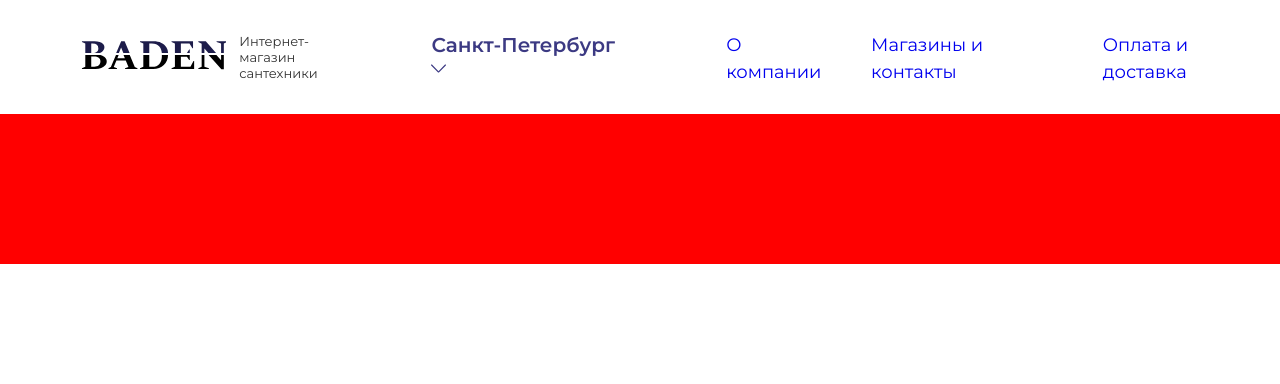
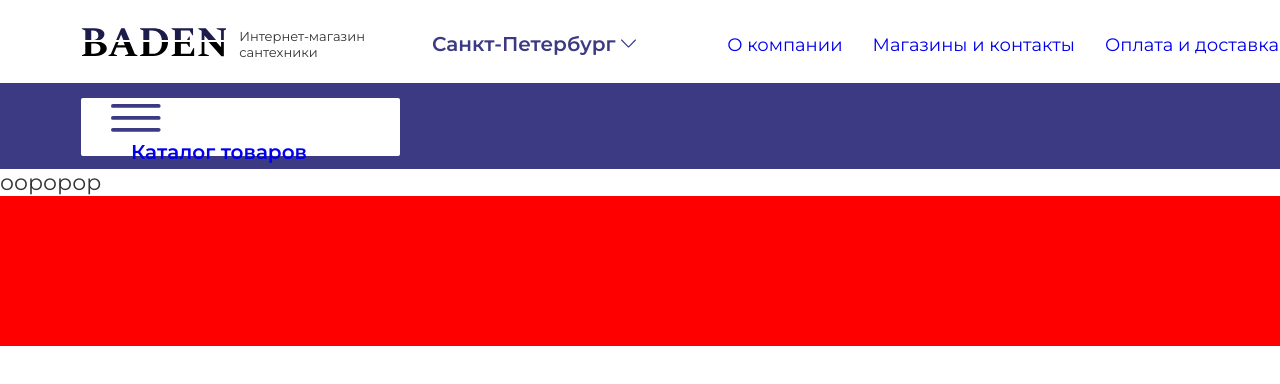
Before and after one commit to grebalexey/Baden, a plain HTML site: page index.html in a window 1280 px wide. Shown: the top 384 px of the page. Drawn offline with Linux system fonts and the light colour scheme.

Commit message:
немного

```diff
--- a/css/style.css
+++ b/css/style.css
@@ -2,10 +2,10 @@ body{
     padding: 0;
     margin: 0;
     height: 100%;
-    /* width: 94%; */
+    width: 1550px;
     display: flex;
     flex-direction: column;
-    font-family: 'Montserrat';
+    font-family: 'Montserrat', sans-serif;
     font-size: 22px;
     color: #333;
     line-height: normal;
@@ -38,7 +38,7 @@ body{
 .header-top{
     /* display: flex;
     align-items: center; */
-    height: 106px;
+    height: 75px;
     padding: 8px 0 0;
 }
 
@@ -89,6 +89,42 @@ body{
     font-weight: 400;
 }
 
+.header-bottom{
+    height: 86px;
+    flex-shrink: 0;
+    background: var(--baden, #3C3A83);
+    box-sizing: border-box;
+    padding: 15px 0 0;
+}
+
+.header-bottom__catalog{
+    width: 319px;
+    height: 58px;
+    flex-shrink: 0;
+    border-radius: 2px;
+    background: var(--ffffff, #FFF);
+    box-sizing: border-box;
+    padding: 15px 0 0 30px;
+    display: flex;
+    align-items: center;
+}
+
+.catalog__list{
+    text-decoration: none;
+    cursor: pointer;
+}
+
+.catalog__burger{
+    width: 20px;
+}
+
+.catalog__text{
+    margin-left: 20px;
+    font-size: 20px;
+    font-style: normal;
+    font-weight: 600;
+    line-height: normal;
+}
 
 .footer{
     height: 150px;
--- a/index.html
+++ b/index.html
@@ -44,11 +44,29 @@
             </div>
         </div>
         <div class="header-bottom">
-
+            <div class="container">
+                <div class="header-bottom__catalog">
+                    <a class="catalog__list" href="#">
+                        <div class="catalog__burger">
+                            <svg xmlns="http://www.w3.org/2000/svg" width="50" height="28" viewBox="0 0 50 28" fill="none">
+                                <rect width="49.6" height="3.82716" rx="1.91358" fill="#3C3A83"/>
+                                <rect y="12.037" width="49.6" height="3.82716" rx="1.91358" fill="#3C3A83"/>
+                                <rect width="49.6" height="3.82716" rx="1.91358" transform="matrix(1 0 0 -1 0 27.7778)" fill="#3C3A83"/>
+                            </svg>
+                        </div>
+                        <span class="catalog__text">Каталог товаров</span>
+                    </a>
+                </div>
+                <div class="header-bottom__phone"></div>
+                <div class="header-bottom__schedule"></div>
+                <div class="header-bottom__search"></div>
+                <div class="header-bottom__purchases"></div>
+                <div class="header-bottom__account"></div>
+            </div>
         </div>
     </header>
     <main>
-
+        ооророр
     </main>
     <footer class="footer">
 
```
